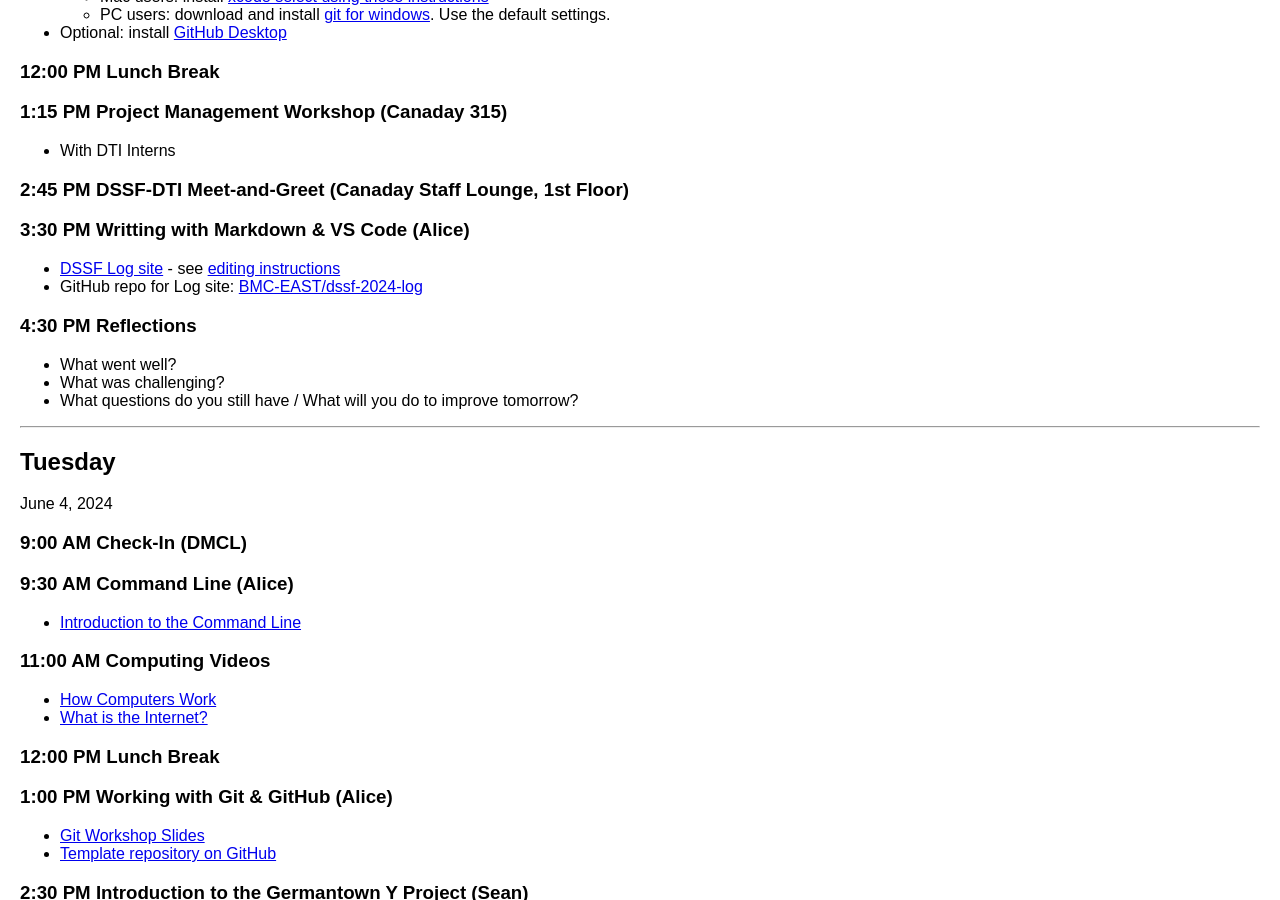
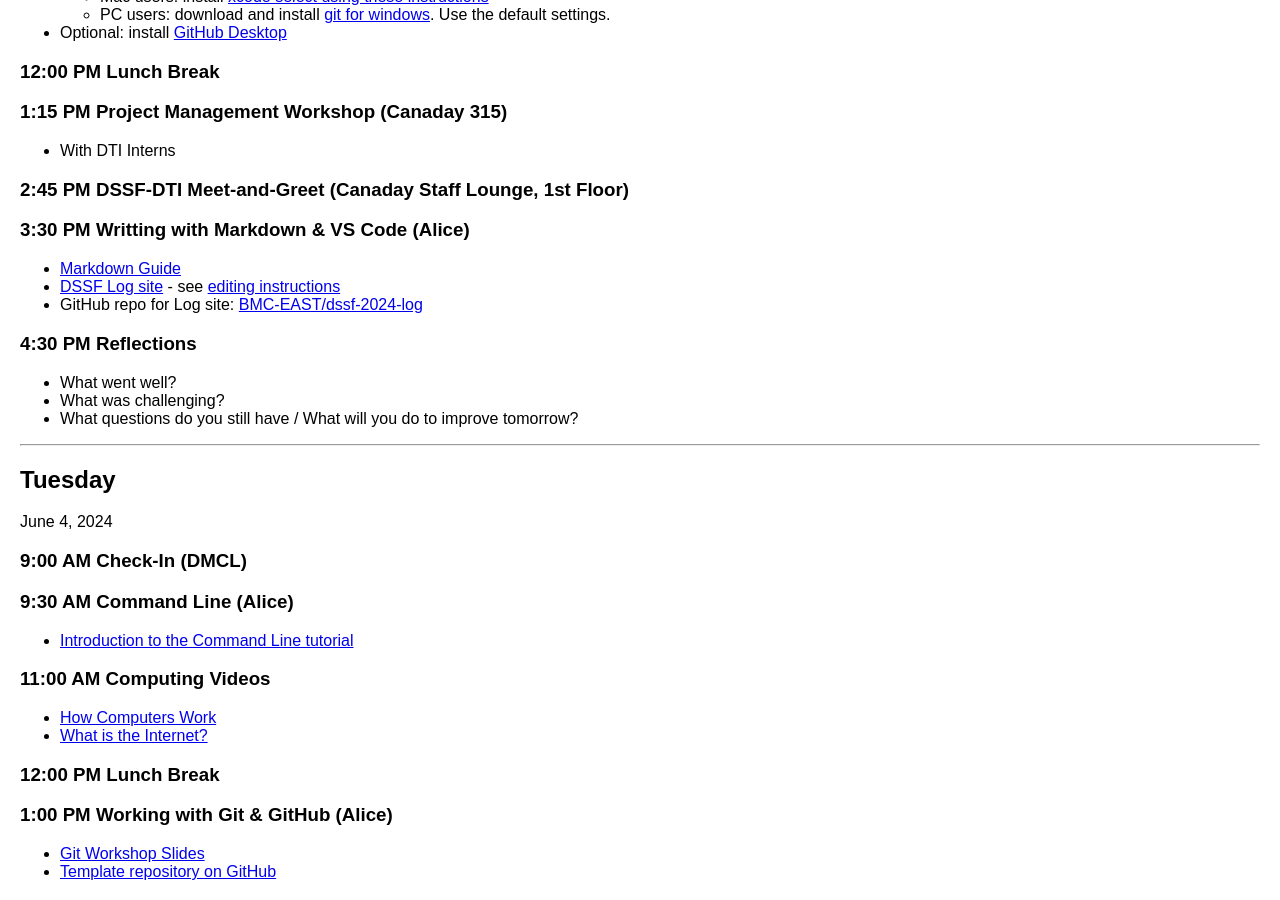
Before and after one commit to digbmc/dssf-syll, a Jekyll site: the page built from _weeks/01-intro.md, in a window 1280 px wide and 900 px high, scrolled down 1267 px. Built offline with Jekyll 4.4.1, drawn with Linux system fonts in a browser that asks for light colours.

Commit message:
update syllabus wk 1

```diff
--- a/_weeks/01-intro.md
+++ b/_weeks/01-intro.md
@@ -48,6 +48,7 @@ June 3, 2024
 ### 2:45 PM DSSF-DTI Meet-and-Greet (Canaday Staff Lounge, 1st Floor)
 
 ### 3:30 PM Writting with Markdown & VS Code (Alice)
+- [Markdown Guide](https://www.markdownguide.org/cheat-sheet/)
 - [DSSF Log site](https://laughing-adventure-mzmw737.pages.github.io/) - see [editing instructions](https://laughing-adventure-mzmw737.pages.github.io/instructions.html)
 - GitHub repo for Log site: [BMC-EAST/dssf-2024-log](https://github.com/BMC-EAST/dssf-2024-log)
 
@@ -64,7 +65,7 @@ June 4, 2024
 ### 9:00 AM Check-In (DMCL)
 
 ### 9:30 AM Command Line (Alice)
-- [Introduction to the Command Line](https://digbmc.github.io/command-line/)
+- [Introduction to the Command Line tutorial](https://digbmc.github.io/command-line/)
 
 ### 11:00 AM Computing Videos
 - [How Computers Work](https://www.khanacademy.org/computing/code-org/computers-and-the-internet/how-computers-work/v/khan-academy-and-codeorg-introducing-how-computers-work)
```
